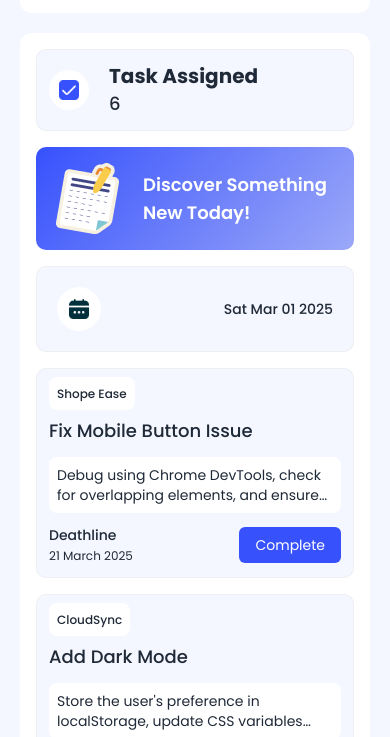
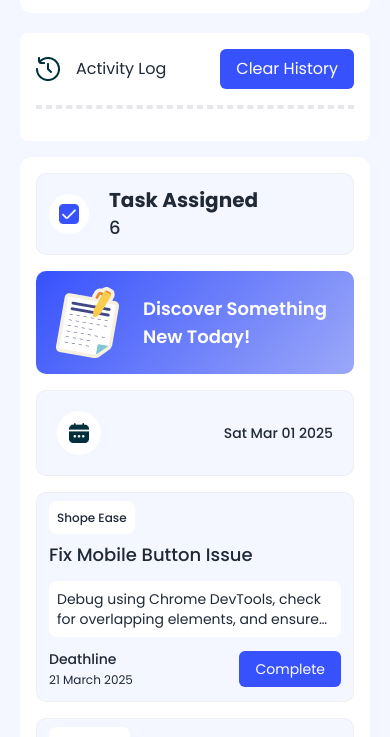
Before and after one commit to abuhanifsagor/Task-Board, a plain HTML site: page index.html in a window 390 px wide. Shown: the part 95-832 px from the top of the page. Drawn offline with nearby package versions, Linux system fonts and the light colour scheme.

Commit message:
make the carad respo

```diff
--- a/index.html
+++ b/index.html
@@ -97,7 +97,7 @@ html {
 
         <!--INFO: Nvigation TOP-->
 
-        <div class="md:col-span-2  lg:col-span-3 bg-white p-4  rounded-xl">
+        <div class="md:col-span-2 order-2  md:order-1 lg:col-span-3 bg-white p-4  rounded-xl">
             <div class="navgationLeft grid  md:grid-cols-2  lg:grid-cols-4 grid-cols-1 gap-4">
 
           <div class="taskAssigned itmesCards flex gap-5 items-center ">
@@ -241,7 +241,7 @@ html {
         </div>
 
         <!--INFO: Active Log-->
-          <div class="activeLog w-full  rounded-lg bg-white p-4">
+          <div class="activeLog w-full order-1 md:order-2 rounded-lg bg-white p-4">
             <div class=" gap-4  flex md:flex-col md:justify-center items-center justify-between  ">
               <div class="flex gap-4 items-center ">
                 <img src="assets/activity.png" alt="">
```
